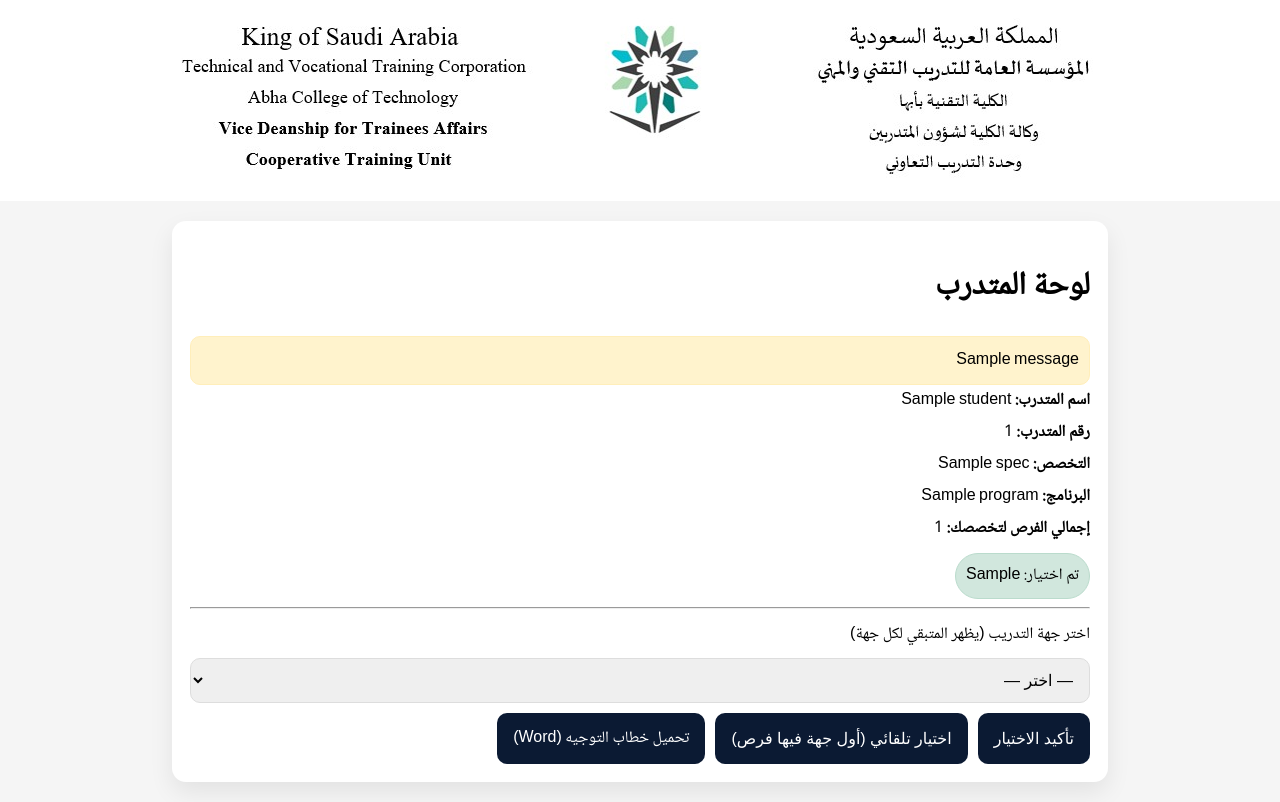
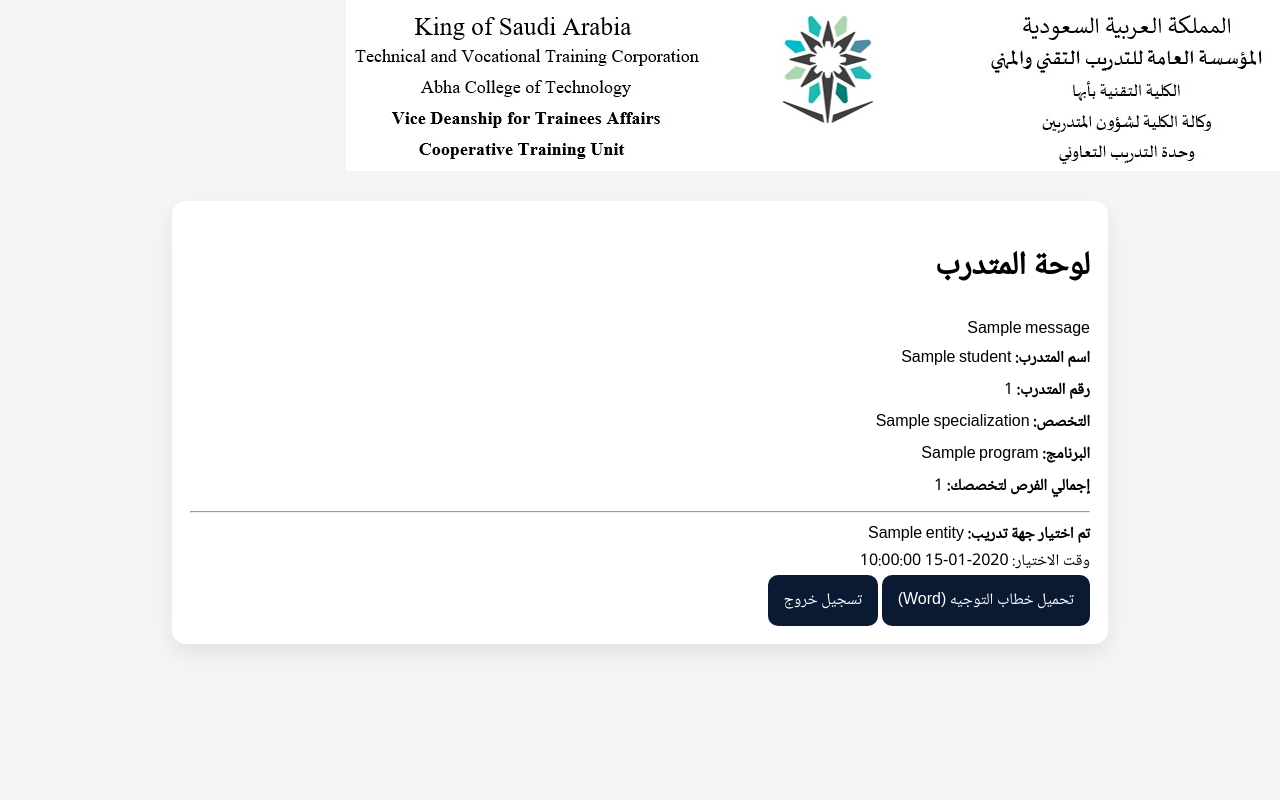
Before and after one commit to ctabha/coop-training, a Flask app: template templates/dashboard.html in a window 1280 px wide. After the commit the page ends 666 px from the top, so only its background shows below. Run offline with Flask 3, Linux system fonts and the light colour scheme; the template is opened without the code that fills it: most values are stand-ins (such as "Sample title", 1, 10 or a date in 2020); one stand-in notice (Sample message) is shown.

Commit message:
Update dashboard.html

```diff
--- a/templates/dashboard.html
+++ b/templates/dashboard.html
@@ -1,70 +1,83 @@
 <!doctype html>
 <html lang="ar" dir="rtl">
 <head>
-  <meta charset="utf-8">
-  <meta name="viewport" content="width=device-width, initial-scale=1">
+  <meta charset="utf-8" />
   <title>لوحة المتدرب</title>
-  <link rel="stylesheet" href="{{ url_for('static', filename='style.css') }}">
+  <link rel="stylesheet" href="/static/style.css">
 </head>
 <body>
+  <div class="page">
+    <div class="header">
+      <img src="/static/header.jpg" class="header-img" alt="header">
+    </div>
 
-<div class="page">
-  <header class="top">
-    <img class="header-img" src="{{ url_for('static', filename='header.jpg') }}" alt="Header">
-  </header>
-
-  <main class="card">
+    <div class="card">
       <h1>لوحة المتدرب</h1>
 
-    {% with messages = get_flashed_messages() %}
+      {% with messages = get_flashed_messages(with_categories=true) %}
         {% if messages %}
-        <div class="alert">
-          {% for m in messages %}
-            <div>{{ m }}</div>
+          <div class="msgs">
+            {% for cat,msg in messages %}
+              <div class="msg {{cat}}">{{msg}}</div>
             {% endfor %}
           </div>
         {% endif %}
       {% endwith %}
 
       <div class="info">
-      <div><b>اسم المتدرب:</b> {{ student.trainee_name }}</div>
-      <div><b>رقم المتدرب:</b> {{ student.trainee_id }}</div>
-      <div><b>التخصص:</b> {{ student.spec }}</div>
-      <div><b>البرنامج:</b> {{ student.program }}</div>
-      <div><b>إجمالي الفرص لتخصصك:</b> {{ total_remaining }}</div>
-      {% if existing_entity %}
-        <div class="badge">تم اختيار: {{ existing_entity }}</div>
-      {% endif %}
+        <div><b>اسم المتدرب:</b> {{student.trainee_name}}</div>
+        <div><b>رقم المتدرب:</b> {{student.trainee_id}}</div>
+        <div><b>التخصص:</b> {{student.specialization}}</div>
+        <div><b>البرنامج:</b> {{student.program}}</div>
+        <div><b>إجمالي الفرص لتخصصك:</b> {{total_slots}}</div>
       </div>
 
       <hr>
 
-    <form method="post" action="{{ url_for('choose', trainee_id=student.trainee_id) }}" class="form">
+      {% if assigned and assigned.entity %}
+        <div class="assigned">
+          <b>تم اختيار جهة تدريب:</b> {{assigned.entity}}
+          <div class="small">وقت الاختيار: {{assigned.assigned_at}}</div>
+        </div>
+
+        <div class="actions">
+          <a class="btn" href="/download_letter/{{student.trainee_id}}">تحميل خطاب التوجيه (Word)</a>
+          <a class="btn ghost" href="/">تسجيل خروج</a>
+        </div>
+      {% else %}
+        <div class="note">
+          اختر جهة تدريب أو استخدم الاختيار التلقائي:
+        </div>
+
+        <form method="post" action="/assign/{{student.trainee_id}}" class="form">
           <label>اختر جهة التدريب (يظهر المتبقي لكل جهة)</label>
-      <select name="training_entity">
+          <select name="entity" required>
             <option value="">— اختر —</option>
-        {% for x in remaining_list %}
-          <option value="{{ x.entity }}">
-            {{ x.entity }} (المتبقي: {{ x.remaining }} / الإجمالي: {{ x.total }})
-          </option>
+            {% for e in available %}
+              <option value="{{e.name}}">{{e.name}} (المتبقي: {{e.remaining}})</option>
             {% endfor %}
           </select>
 
-      <div style="display:flex; gap:10px; flex-wrap:wrap;">
-        <button type="submit">تأكيد الاختيار</button>
-
-        <button type="submit" name="auto_pick" value="1">
-          اختيار تلقائي (أول جهة فيها فرص)
-        </button>
-
-        <a class="btn" href="{{ url_for('download_letter', trainee_id=student.trainee_id) }}">
-          تحميل خطاب التوجيه (Word)
-        </a>
+          <div class="actions">
+            <button class="btn" type="submit">تأكيد الاختيار</button>
           </div>
         </form>
 
-  </main>
+        <form method="post" action="/auto_assign/{{student.trainee_id}}" class="form" style="margin-top:10px;">
+          <button class="btn ghost" type="submit">اختيار تلقائي (أول جهة فيها فرص)</button>
+        </form>
+
+        {% if not available %}
+          <div class="msg error" style="margin-top:12px;">
+            لا توجد جهات متاحة في تخصصك (كل الفرص انتهت).
           </div>
+        {% endif %}
 
+        <div class="actions" style="margin-top:12px;">
+          <a class="btn ghost" href="/">رجوع</a>
+        </div>
+      {% endif %}
+    </div>
+  </div>
 </body>
 </html>
```
Lines whose indentation alone changed are shown as unchanged.
